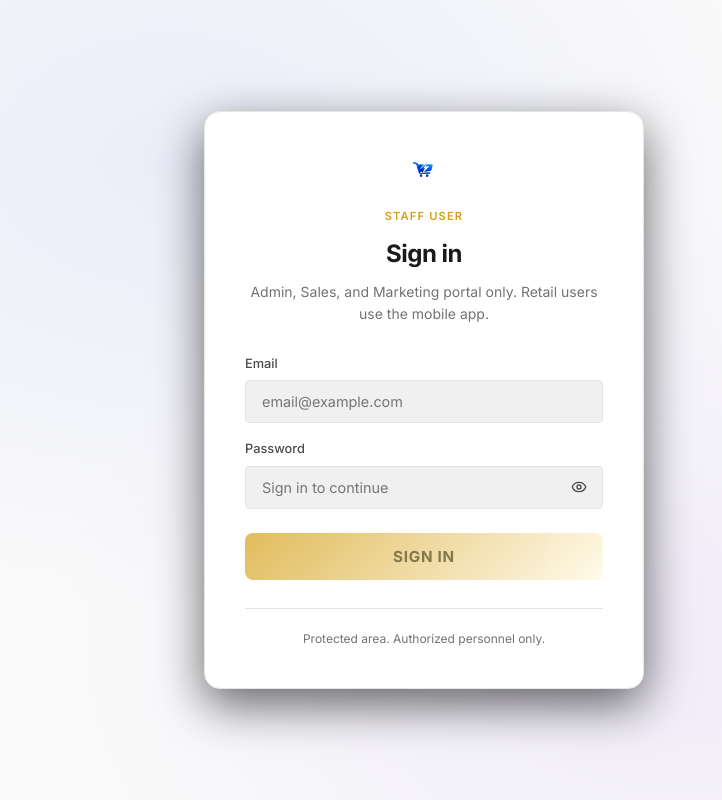
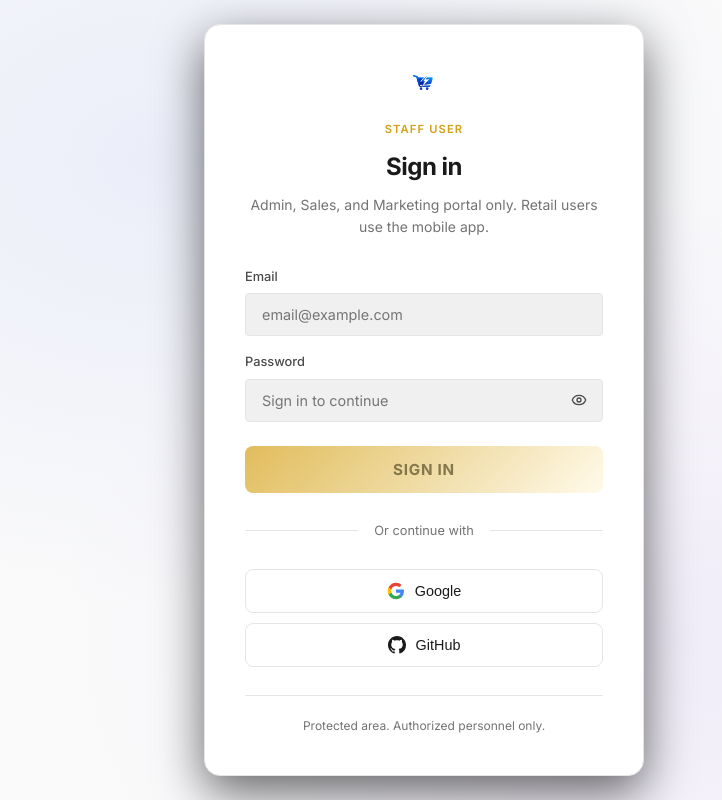
Before and after one commit to 121220052023/dani, a React (Vite) app in the folder web_app_react/: page /login in a window 1280 px wide. Shown: the whole page, without its empty margins (216-938 px from the left). Built offline with nearby package versions, Linux system fonts and the light colour scheme; no server answers.

Commit message:
fix: add Google/GitHub OAuth buttons to sign-in page, remove OAuth block

```diff
--- a/web_app_react/src/index.css
+++ b/web_app_react/src/index.css
@@ -336,22 +336,6 @@
 [data-theme='dark'] .topbar { background: hsla(225, 30%, 6%, 0.85); }
 
 .topbar-left { display: flex; align-items: center; gap: 12px; flex: 1; max-width: 480px; }
-.topbar-search { display: flex; align-items: center; gap: 8px;
-  background: var(--bg-muted); border: 1px solid var(--border);
-  border-radius: var(--radius-md); padding: 0 12px; flex: 1;
-  transition: all var(--transition);
-}
-.topbar-search:focus-within {
-  border-color: var(--primary);
-  box-shadow: 0 0 0 3px var(--primary-soft);
-  background: var(--bg-elevated);
-}
-.topbar-search input {
-  border: none; background: none; padding: 8px 0;
-  font-size: 0.875rem; color: var(--text); width: 100%;
-}
-.topbar-search input:focus { outline: none; box-shadow: none; }
-.topbar-search svg { color: var(--text-faint); flex-shrink: 0; }
 .topbar-right { display: flex; align-items: center; gap: 8px; }
 
 .search-bar {
@@ -1149,6 +1133,26 @@
 @keyframes spin {
   to { transform: rotate(360deg); }
 }
+.auth-divider {
+  display: flex; align-items: center; gap: 16px;
+  color: var(--text-faint); font-size: 0.8rem;
+}
+.auth-divider::before,
+.auth-divider::after {
+  content: ''; flex: 1; height: 1px; background: var(--border);
+}
+.auth-oauth {
+  display: flex; flex-direction: column; gap: 10px;
+}
+.oauth-button {
+  display: flex; align-items: center; justify-content: center; gap: 10px;
+  padding: 12px 16px; border-radius: var(--radius-md);
+  border: 1px solid var(--border); background: var(--bg-elevated);
+  font-size: 0.9rem; font-weight: 500; cursor: pointer;
+  transition: all var(--transition); color: var(--text);
+}
+.oauth-button:hover { background: var(--bg-muted); border-color: var(--text-faint); }
+.oauth-button:disabled { opacity: 0.6; cursor: not-allowed; }
 .auth-footer {
   text-align: center;
   padding-top: 20px;
--- a/web_app_react/src/pages/Auth.jsx
+++ b/web_app_react/src/pages/Auth.jsx
@@ -6,7 +6,7 @@
 import { t } from '../lib/i18n';
 
 export default function AuthPage() {
-  const { user, signIn, error, isLoading, checkSession } = useAuthStore();
+  const { user, signIn, signInWithProvider, error, isLoading, checkSession } = useAuthStore();
   const { language } = useUiStore();
   const [form, setForm] = useState({ email: '', password: '', showPassword: false });
   const [localError, setLocalError] = useState('');
@@ -151,8 +151,33 @@
           </button>
         </form>
 
+        <div className="auth-divider">
+          <span>{t('orContinueWith', language)}</span>
+        </div>
+
+        <div className="auth-oauth">
+          <button
+            className="oauth-button google"
+            type="button"
+            onClick={() => signInWithProvider('google')}
+            disabled={isLoading}
+          >
+            <svg width="18" height="18" viewBox="0 0 24 24"><path fill="#4285F4" d="M22.56 12.25c0-.78-.07-1.53-.2-2.25H12v4.26h5.92a5.06 5.06 0 0 1-2.2 3.32v2.77h3.57c2.08-1.92 3.28-4.74 3.28-8.1z"/><path fill="#34A853" d="M12 23c2.97 0 5.46-.98 7.28-2.66l-3.57-2.77c-.98.66-2.23 1.06-3.71 1.06-2.86 0-5.29-1.93-6.16-4.53H2.18v2.84C3.99 20.53 7.7 23 12 23z"/><path fill="#FBBC05" d="M5.84 14.09c-.22-.66-.35-1.36-.35-2.09s.13-1.43.35-2.09V7.07H2.18C1.43 8.55 1 10.22 1 12s.43 3.45 1.18 4.93l2.85-2.22.81-.62z"/><path fill="#EA4335" d="M12 5.38c1.62 0 3.06.56 4.21 1.64l3.15-3.15C17.45 2.09 14.97 1 12 1 7.7 1 3.99 3.47 2.18 7.07l3.66 2.84c.87-2.6 3.3-4.53 6.16-4.53z"/></svg>
+            Google
+          </button>
+          <button
+            className="oauth-button github"
+            type="button"
+            onClick={() => signInWithProvider('github')}
+            disabled={isLoading}
+          >
+            <svg width="18" height="18" viewBox="0 0 24 24" fill="currentColor"><path d="M12 0C5.37 0 0 5.37 0 12c0 5.31 3.435 9.795 8.205 11.385.6.105.825-.255.825-.57 0-.285-.015-1.23-.015-2.235-3.015.555-3.795-.735-4.035-1.41-.135-.345-.72-1.41-1.23-1.695-.42-.225-1.02-.78-.015-.795.945-.015 1.62.87 1.845 1.23 1.08 1.815 2.805 1.305 3.495.99.105-.78.42-1.305.765-1.605-2.67-.3-5.46-1.335-5.46-5.925 0-1.305.465-2.385 1.23-3.225-.12-.3-.54-1.53.12-3.18 0 0 1.005-.315 3.3 1.23.96-.27 1.98-.405 3-.405s2.04.135 3 .405c2.295-1.56 3.3-1.23 3.3-1.23.66 1.65.24 2.88.12 3.18.765.84 1.23 1.905 1.23 3.225 0 4.605-2.805 5.625-5.475 5.925.435.375.81 1.095.81 2.22 0 1.605-.015 2.895-.015 3.3 0 .315.225.69.825.57A12.02 12.02 0 0 0 24 12c0-6.63-5.37-12-12-12z"/></svg>
+            GitHub
+          </button>
+        </div>
+
         <div className="auth-footer">
-          <p>Protected area. Authorized personnel only.</p>
+          <p>{t('protectedArea', language)}</p>
         </div>
       </section>
     </div>
--- a/web_app_react/src/store/useAuthStore.js
+++ b/web_app_react/src/store/useAuthStore.js
@@ -54,16 +54,6 @@
       }
 
       const provider = _getProvider(session.user);
-
-      if (_isOAuthProvider(provider)) {
-        set({
-          user: null, role: "guest", profile: null,
-          isLoading: false, isChecking: false,
-          error: "This dashboard is for staff only. Please sign in with your staff email and password.",
-        });
-        await supabase.auth.signOut();
-        return;
-      }
 
       set({ isLoading: true });
 
@@ -129,6 +119,20 @@
     }
   },
 
+  async signInWithProvider(provider) {
+    if (!supabase) {
+      set({ error: "Supabase is not configured." });
+      return false;
+    }
+    set({ error: "", isLoading: true });
+    const { error } = await supabase.auth.signInWithOAuth({ provider });
+    if (error) {
+      set({ error: error.message, isLoading: false });
+      return false;
+    }
+    return true;
+  },
+
   async signIn(email, password) {
     if (!supabase) {
       set({ error: "Supabase is not configured." });
```
Also changed, not shown: web_app_react/src/lib/i18n.js.
